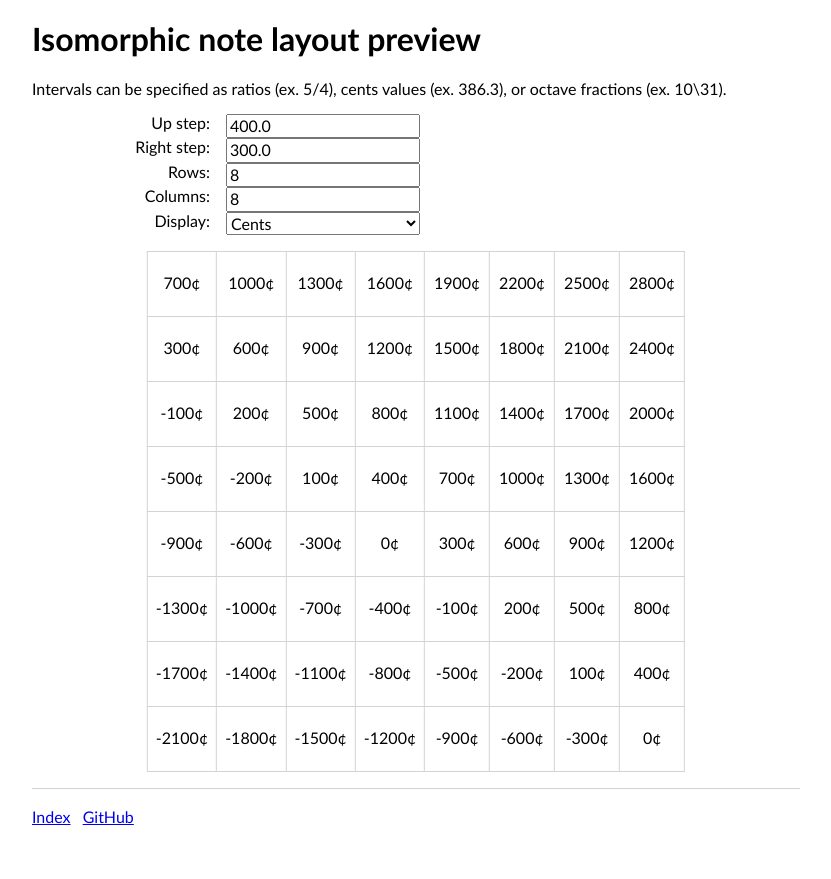
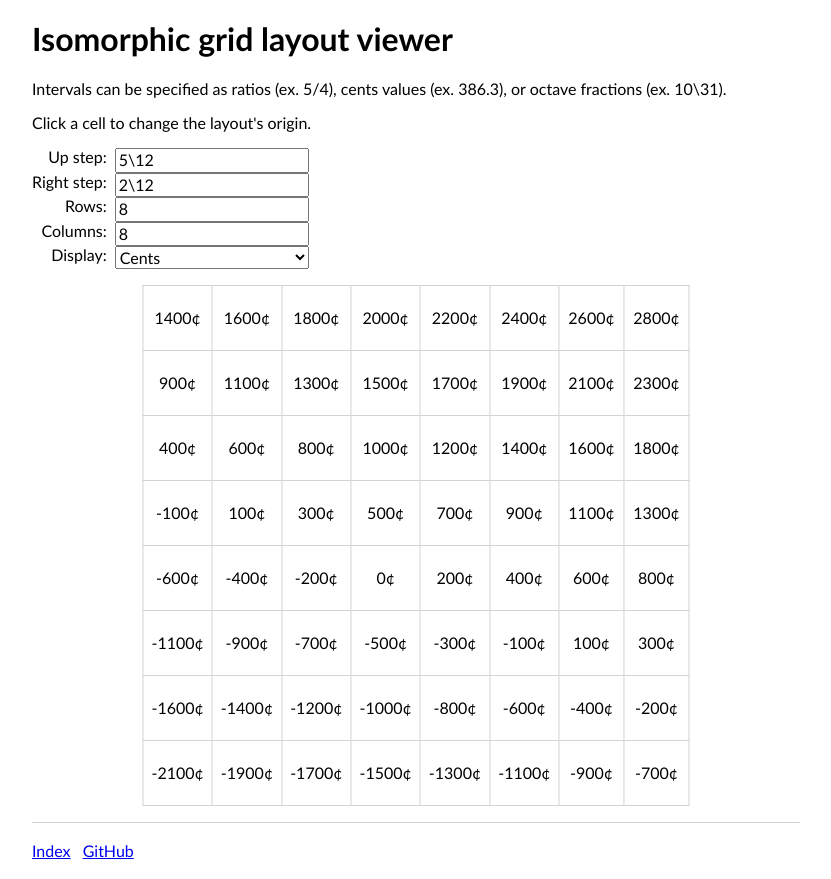
Before and after one commit to jangler/tuning, a website with bundled scripts: page src/grid-layout/index.html in a window 1280 px wide. Shown: the whole page, without its empty margins (224-1055 px from the left). Before the commit the page ends 845 px from the top, so only its background shows below. Built offline with nearby package versions, Linux system fonts and the light colour scheme.

Commit message:
Click to set grid layout origin

```diff
--- a/src/layout-preview/index.html
+++ b/src/grid-layout/index.html
@@ -4,8 +4,8 @@
 <head>
     <meta charset="utf-8">
     <meta name="viewport" content="width=device-width">
-    <meta name="description" content="Preview isomorphic microtonal note layouts for MIDI controllers">
-    <title>Isomorphic note layout preview</title>
+    <meta name="description" content="Preview isomorphic microtonal note layouts for grid-based MIDI controllers">
+    <title>Isomorphic note layout viewer</title>
     <link rel="stylesheet" href="../normalize.css">
     <link rel="stylesheet" href="../styles.css">
     <script src="script.js" type="module" defer></script>
@@ -14,7 +14,7 @@
 <body>
 
     <header>
-        <h1>Isomorphic note layout preview</h1>
+        <h1>Isomorphic grid layout viewer</h1>
     </header>
 
     <main>
@@ -22,11 +22,13 @@
             Intervals can be specified as ratios (ex. 5/4),
             cents values (ex. 386.3), or octave fractions (ex. 10\31).
         </p>
+        <p>Click a cell to change the layout's origin.</p>
+        <p id="alert"></p>
         <section class="parameters">
             <label for="step2">Up step:</label>
-            <input type="text" id="step1" value="400.0">
+            <input type="text" id="step1" value="5\12">
             <label for="step1">Right step:</label>
-            <input type="text" id="step2" value="300.0">
+            <input type="text" id="step2" value="2\12">
             <label for="rows">Rows:</label>
             <input type="number" id="rows" value="8">
             <label for="columns">Columns:</label>
@@ -38,12 +40,11 @@
                 <option value="ji">JI approximation</option>
                 <option value="udn">Ups and downs notation</option>
             </select>
-            <label id="integerLimitLabel" ="integerLimit">Integer limit:</label>
-            <input type="number" id="integerLimit" value="16">
-            <label id="errorLimitLabel" for="errorLimit">Error limit (¢):</label>
-            <input type="number" id="errorLimit" value="15">
+            <label class="hidden" id="integerLimitLabel" ="integerLimit">Integer limit:</label>
+            <input class="hidden"  type="number" id="integerLimit" value="16">
+            <label class="hidden" id="errorLimitLabel" for="errorLimit">Error limit (¢):</label>
+            <input class="hidden" type="number" id="errorLimit" value="15">
         </section>
-        <p id="alert"></p>
         <div class="center">
             <table class="layout"></table>
         </div>
--- a/src/layout-preview/script.ts
+++ b/src/grid-layout/script.ts
@@ -15,7 +15,6 @@ const errorLimitInput = document.querySelector('#errorLimit') as HTMLInputElemen
 const alert = document.getElementById('alert') as HTMLParagraphElement;
 const table = document.querySelector('table') as HTMLTableElement;
 
-// TODO: Set 1/1 point by clicking on cell?
 // TODO: Cell colors? Could go by primes or by UDN.
 
 export function gcd(xs: number[]): number {
@@ -38,6 +37,8 @@ function integerLimitIntervals(limit: number): Map<number, string> {
 }
 
 var intervals = integerLimitIntervals(integerLimitInput.valueAsNumber);
+var centerX = Math.floor((rowsInput.valueAsNumber - 0.5) / 2);
+var centerY = Math.floor(columnsInput.valueAsNumber / 2);
 
 function regenIntervals() {
     intervals = integerLimitIntervals(integerLimitInput.valueAsNumber)
@@ -48,10 +49,7 @@ function vectors(width: number, height: number): number[][][] {
     for (var y = 0; y < height; y++) {
         const row = [];
         for (var x = 0; x < width; x++) {
-            row.push([
-                Math.floor(height / 2) - y,
-                x - Math.floor((width - 0.5) / 2),
-            ]);
+            row.push([centerY - y, x - centerX]);
         }
         rows.push(row);
     }
@@ -80,7 +78,7 @@ function ji(cents: number): string[] {
         .map(([_, s]) => s);
 }
 
-function formatCell(cents: number, display: string) {
+function formatCell(x: number, y: number, cents: number, display: string) {
     const edo = getEDO();
     var text = '';
     switch (display) {
@@ -101,11 +99,11 @@ function formatCell(cents: number, display: string) {
                 throw new Error("Can't display EDO data without matching EDO steps");
             break;
     }
-    return html`<td>${text}</td>`;
+    return html`<td onClick=${() => { centerX = x; centerY = y; updateTable(); }}>${text}</td>`;
 }
 
 function formatRows(rows: number[][], display: string) {
-    return html`${rows.map(row => html`<tr>${row.map(c => formatCell(c, display))}</tr>`)}`;
+    return html`${rows.map((row, y) => html`<tr>${row.map((c, x) => formatCell(x, y, c, display))}</tr>`)}`;
 }
 
 function setJIControlVisibility(visible: boolean) {
--- a/src/styles.css
+++ b/src/styles.css
@@ -34,12 +34,12 @@ img {
 
 .parameters {
     display: grid;
-    grid-template-columns: 1fr 1fr;
+    grid-template-columns: max-content max-content;
     width: fit-content;
 
     label {
         text-align: right;
-        margin-right: 1rem;
+        margin-right: 0.5rem;
     }
 }
 
@@ -105,4 +105,8 @@ table.layout {
         width: 3rem;
         height: 3rem;
     }
+
+    td:hover {
+        background-color: #f8f8f8;
+    }
 }
```
Also changed, not shown: src/index.html (+1 -1 lines).
